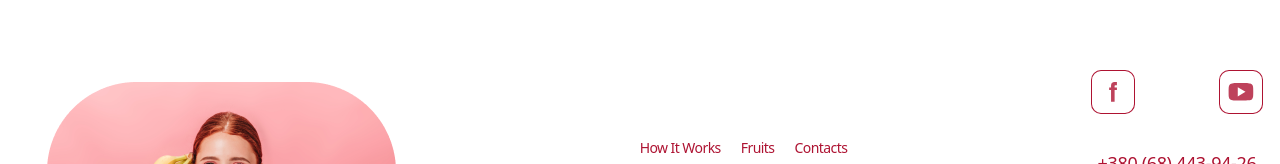
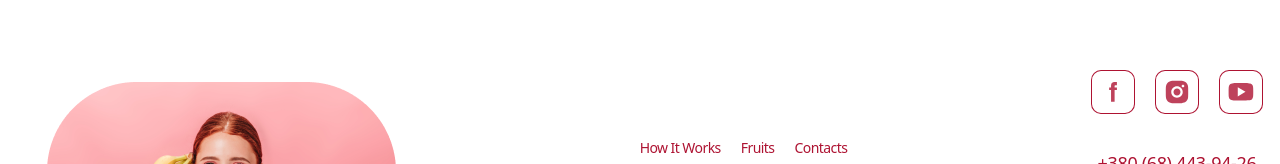
Before and after one commit to GYLDEX/Fresh-harvest-box, a plain HTML site: page index.html in a window 1280 px wide. Shown: the part 5266-5430 px from the top of the page. Drawn offline with nearby package versions, Linux system fonts and the light colour scheme.

Commit message:
FINALIZACION

```diff
--- a/index.html
+++ b/index.html
@@ -306,7 +306,7 @@
               </li>
               <li>
                 <svg width="44" height="44">
-                  <use href=".Elements/icons.svg#buttons2"></use>
+                  <use href="./Elements/icons.svg#buttons2"></use>
                 </svg>
               </li>
               <li>
```
